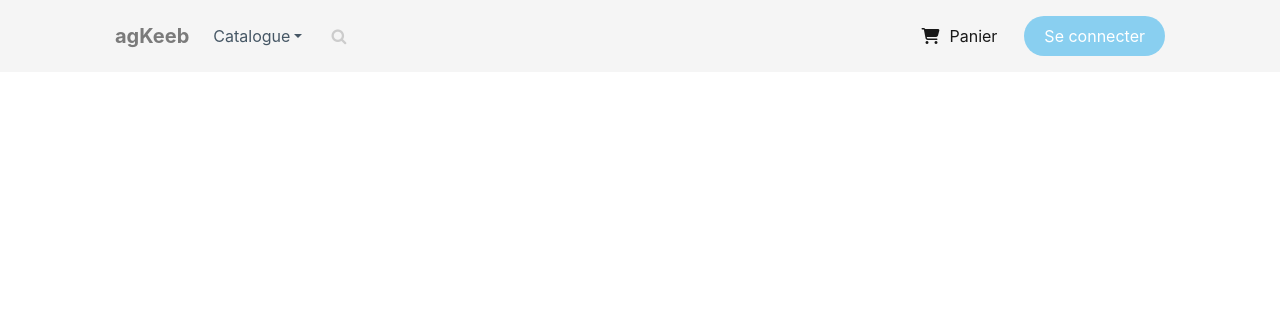
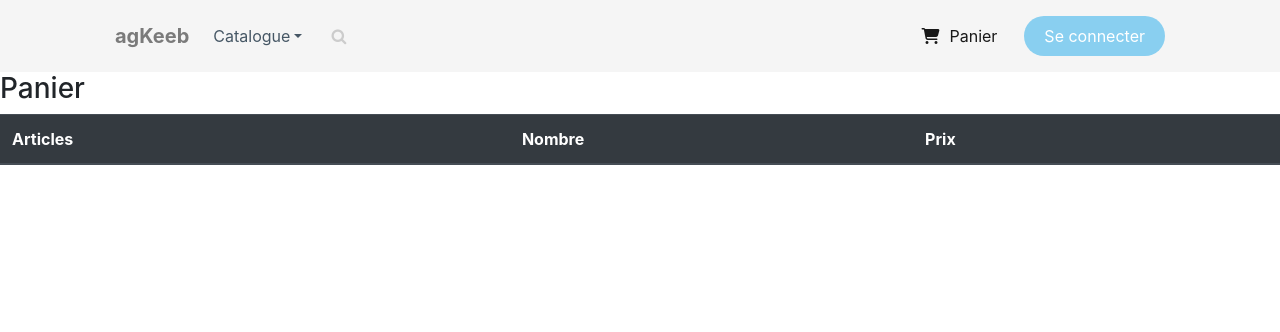
Before and after one commit to resal1510/agKeeb, a PHP site: page /panier.php in a window 1280 px wide. Shown: the top 332 px of the page. Run offline with PHP 8.4, Linux system fonts and the light colour scheme; lists and menus that the app fills with data are empty; some libraries are stand-ins or nearby versions.

Commit message:
Begin to create a shopping cart page

```diff
--- a/panier.php
+++ b/panier.php
@@ -1,16 +1,33 @@
 <?php
+error_reporting(E_ALL);
+ini_set('display_errors', TRUE);
+ini_set('display_startup_errors', TRUE);
+ ?>
+ <?php
 
  ?>
- <?php
- error_reporting(E_ALL);
- ini_set('display_errors', TRUE);
- ini_set('display_startup_errors', TRUE);
- ?>
-
  <!DOCTYPE html>
- <html lang="fr" dir="ltr">
-
- <body>
    <?php include "navbarInclude.php"?>
 
-   <div class="spacer"></div>
+
+
+
+<h3>Panier</h3>
+
+<table class="table table-dark">
+  <thead>
+    <tr>
+      <th scope="col">Articles</th>
+      <th scope="col"></th>
+      <th scope="col">Nombre</th>
+      <th scope="col">Prix</th>
+      <th scope="col"></th>
+    </tr>
+  </thead>
+  <tbody>
+
+    <?php
+
+     ?>
+  </tbody>
+</table>
```
